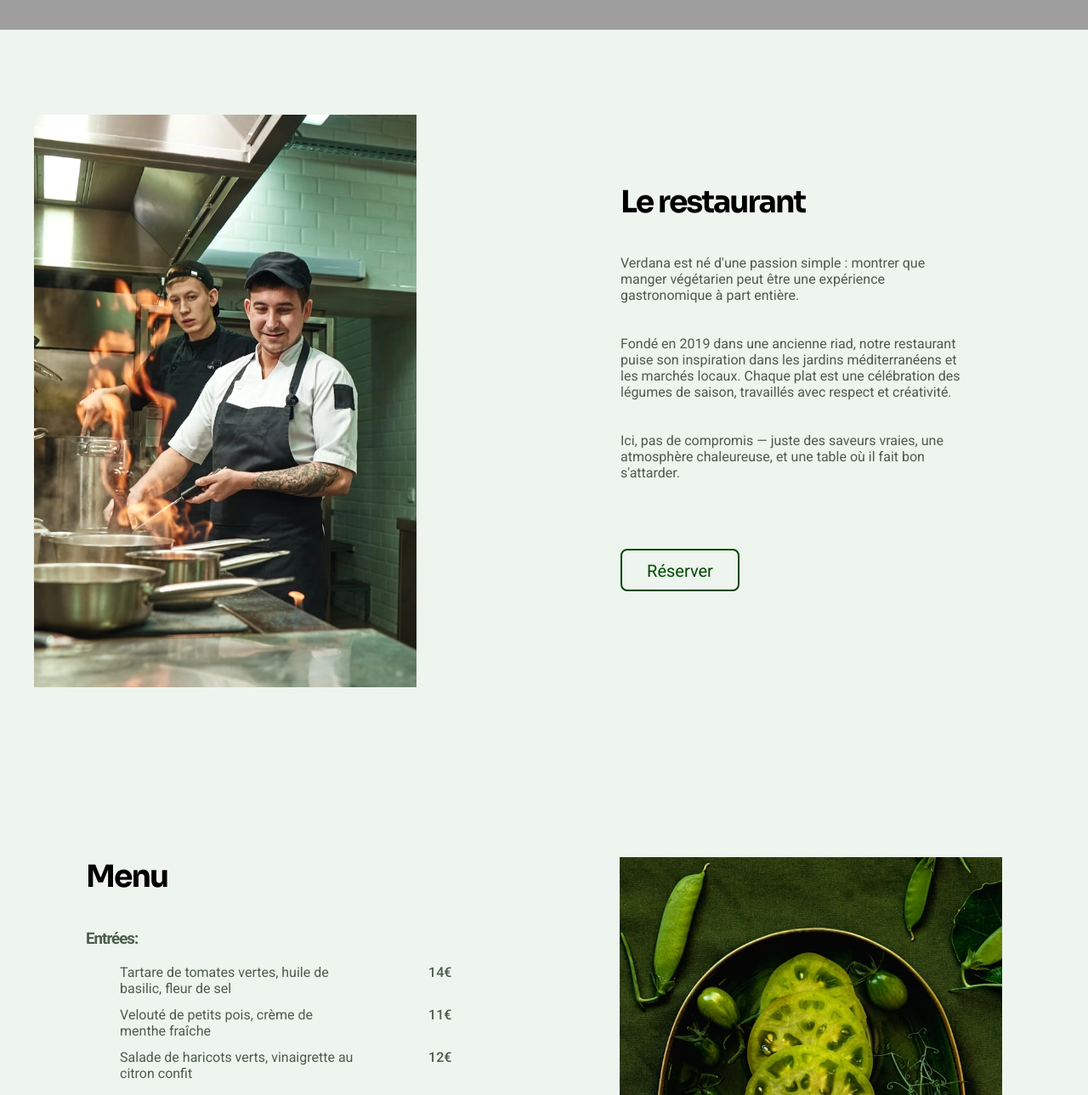
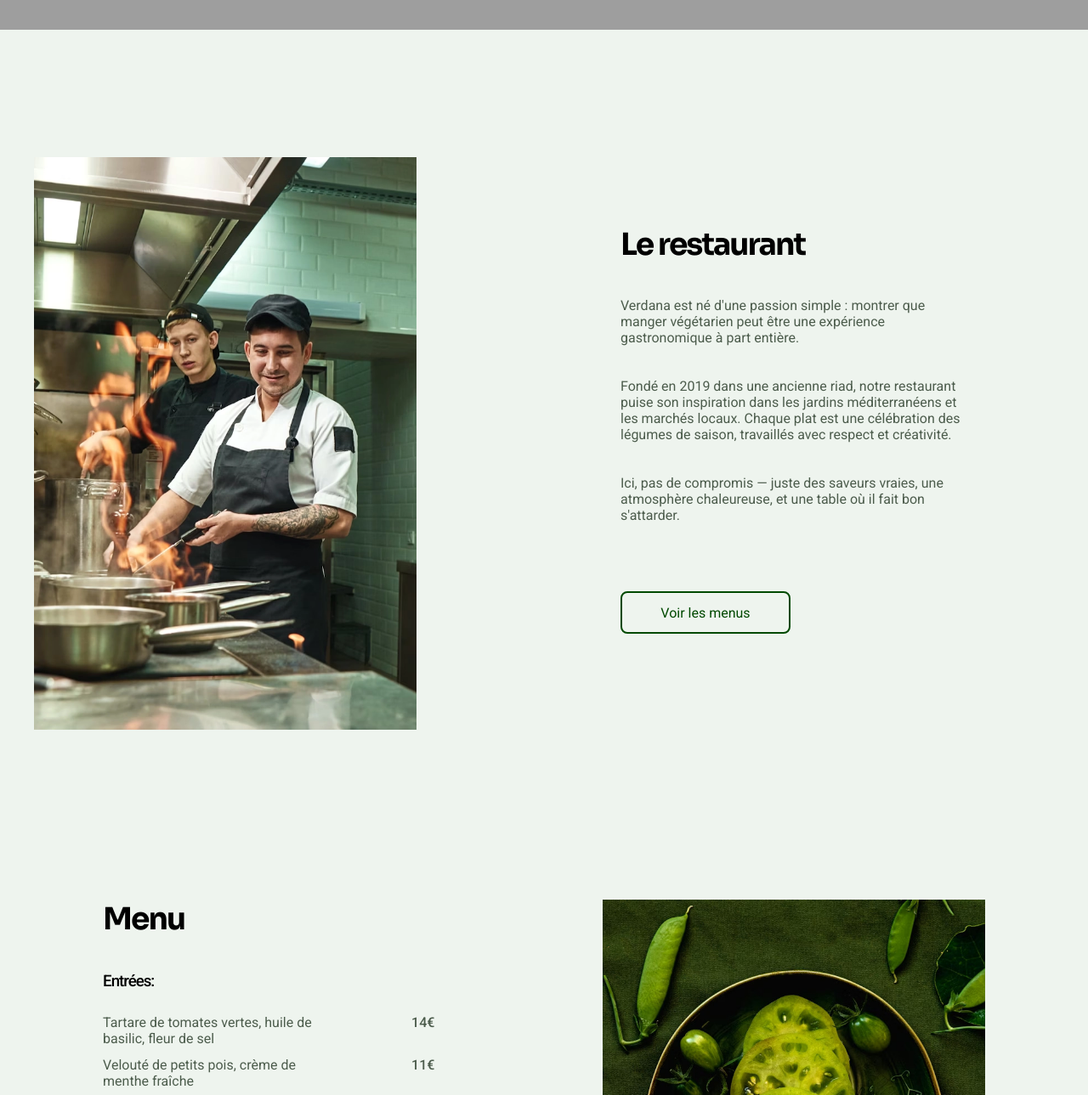
Before and after one commit to yezidtozzali/Restaurant-Page, a website built with webpack: page src/template.html in a window 1280 px wide. Shown: the part 520-1809 px from the top of the page at 85% size. Built offline with nearby package versions, Linux system fonts and the light colour scheme; grey boxes are pictures that could not be loaded; a web font is replaced by a local one.

Commit message:
some css and js adjustement

```diff
--- a/package.json
+++ b/package.json
@@ -16,6 +16,7 @@
   "homepage": "https://github.com/yezidtozzali/Restaurant-Page#readme",
   "devDependencies": {
     "css-loader": "^7.1.4",
+    "gh-pages": "^6.3.0",
     "html-webpack-plugin": "^5.6.6",
     "style-loader": "^4.0.0",
     "webpack": "^5.105.3",
@@ -24,6 +25,7 @@
   },
   "scripts": {
     "build": "webpack",
-    "start": "webpack serve"
+    "start": "webpack serve",
+    "deploy": "gh-pages -d dist"
   }
 }
--- a/src/index.js
+++ b/src/index.js
@@ -67,3 +67,9 @@ menuBtn.addEventListener("click", () => {
 horairesBtn.addEventListener("click", () => {
     document.getElementById("footer").scrollIntoView({behavior: "smooth"});
 });
+
+const resevationButtonStory = document.querySelector(".button-reservation");
+
+resevationButtonStory.addEventListener("click", () => {
+    document.getElementById("menu").scrollIntoView({behavior: "smooth"});
+});
--- a/src/story.js
+++ b/src/story.js
@@ -23,7 +23,7 @@ Fondé en 2019 dans une ancienne riad, notre restaurant puise son inspiration da
 Ici, pas de compromis — juste des saveurs vraies, une atmosphère chaleureuse, et une table où il fait bon s'attarder.`
 
     const resevationButtonStory = document.createElement("button");
-    resevationButtonStory.textContent ="Réserver";
+    resevationButtonStory.textContent ="Voir les menus";
     resevationButtonStory.classList.add("button-reservation");
 
 
--- a/src/style.css
+++ b/src/style.css
@@ -23,13 +23,13 @@ header nav{
     align-items: center;
     gap: 64px;
     padding: 16px 4px;
-    background-color: #eef4ee;
+    background-color: #eef4eee5;
 }
 
 nav button {
     font-size: 16px;
     border: none;
-    background-color: #eef4ee;
+    background-color: #eef4ee00;
     border-radius: 24px;
     cursor: pointer;
     padding: 12px;
@@ -166,14 +166,14 @@ h2{
 }
 
 .button-reservation{
-    width: 140px;
+    width: 200px;
     height: 50px;
     align-self: center;
     text-align: center;
     border-radius: 8px;
     padding: 12px 24px;
     border: 2px solid #004900;
-    font-size: 20px;
+    font-size: 16px;
     background-color: #4e8a4200;
     cursor: pointer;
     transition: 0.4s ease;
@@ -193,6 +193,12 @@ h2{
     padding: 0 40px;
 }
 
+.story {
+    max-width: 1200px;
+    margin: 150px auto 100px auto;
+    padding: 0 40px;
+}
+
 .menu{
     display: flex;
     justify-content: center;
@@ -208,20 +214,32 @@ h2{
 
 }
 h3{
-    color: #4c5c4c;
+    color: #000000;
     letter-spacing: -1px;
+    margin-bottom: 28px;
+    font-weight: 500;
 }
+
+ul {
+    padding: 0;
+    list-style: none;
+}
+
 li{
     font-size: 16px;
     color: #4c5c4c;
     list-style: none;
     padding: 0;
-    margin-bottom: 12px;
+    margin:0px 0px 12px 0px;
     display: flex;
     justify-content: space-between;
     gap: 80px;
     width: 80%;
 
+}
+
+li:last-child{
+    margin-bottom: 28px;
 }
 
 li span:last-child{
@@ -262,3 +280,9 @@ li span:last-child{
 .pfooter:last-child{
     text-align: end;
 }
+
+/*scroll-----------------*/
+
+#story, #menu, #footer, #home {
+    scroll-margin-top: 80px;
+}
--- a/src/template.html
+++ b/src/template.html
@@ -9,8 +9,8 @@
     <header>
         <nav>
             <div class="nav-button">
-            <button class="button-home"><span>Accueil</span></button>
-            <button class="button-histoire"><span>Histoire</span></button>
+            <button class="button-home"><span>Bienvenue</span></button>
+            <button class="button-histoire"><span>Le restaurant</span></button>
             <button class="button-menu"><span>Menu</span></button>
             <button class="button-horaires"><span>Horaires</span></button>
 
```
Also changed, not shown: 1 other file.
